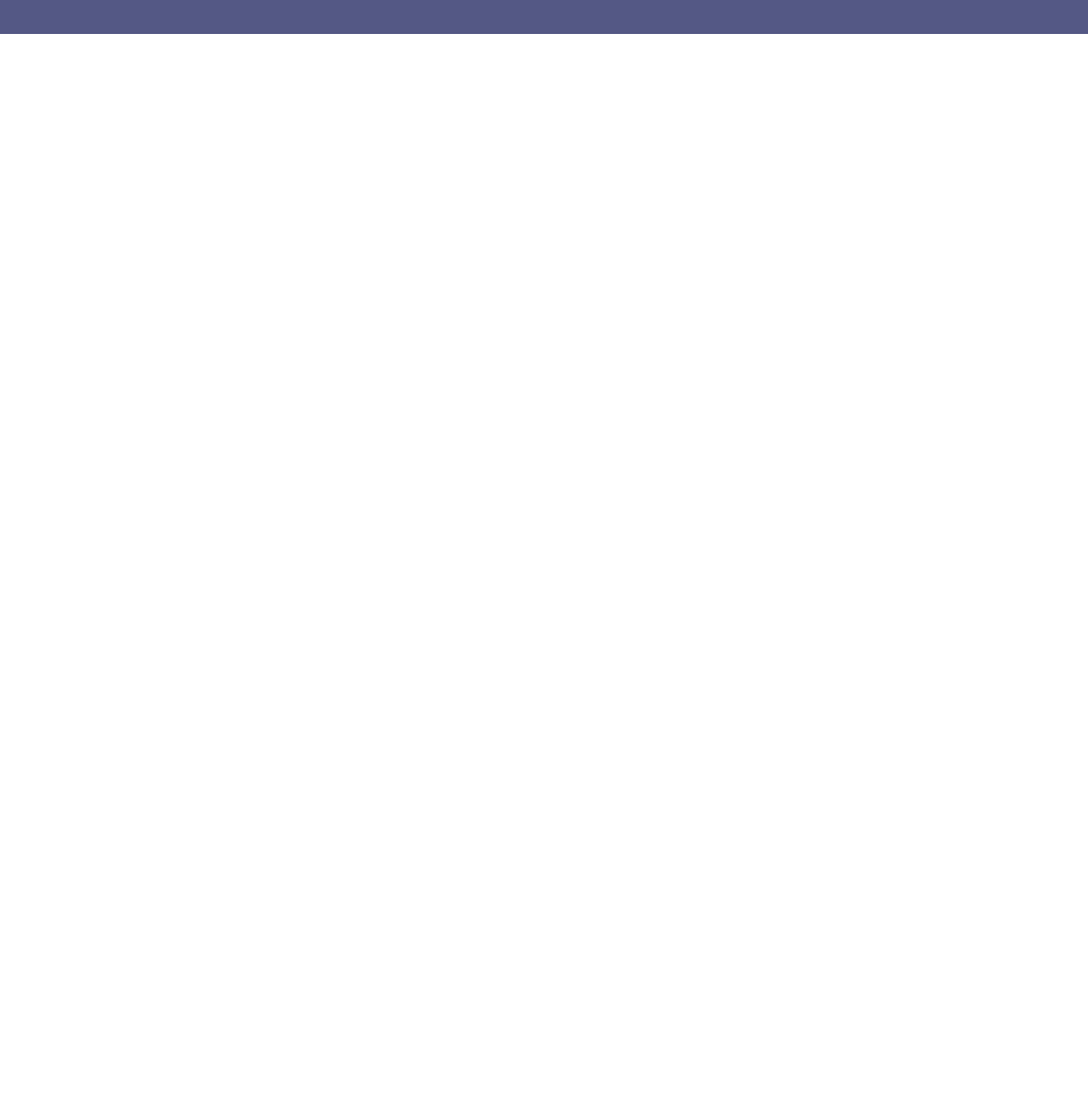
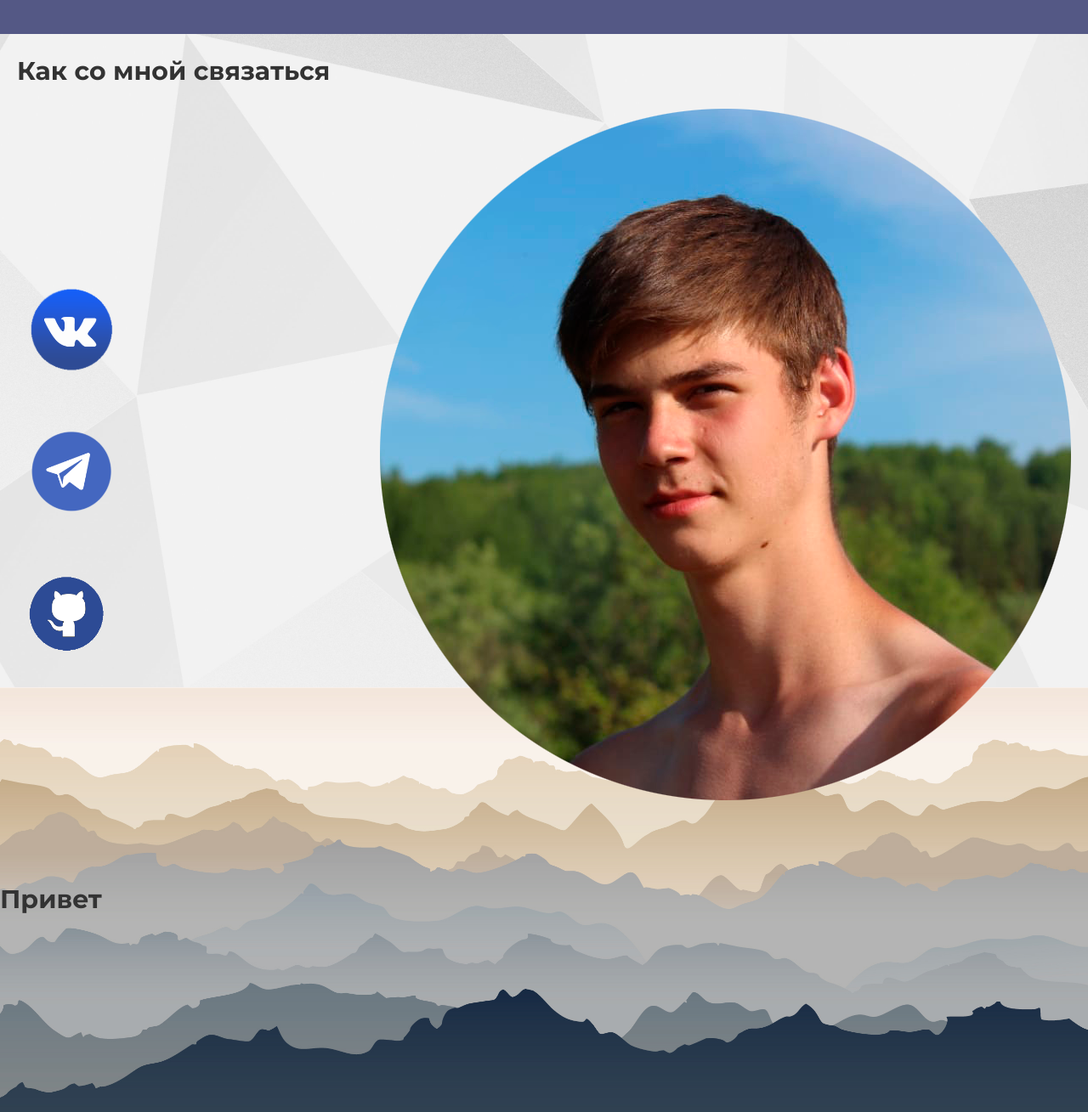
Before and after one commit to Roman-Ivanitch/first_site, a plain HTML site: page html/ivanitch.html in a window 1280 px wide. Shown: the part 760-2069 px from the top of the page at 85% size. Before the commit the page ends 800 px from the top, so only its background shows below. Drawn offline with Linux system fonts and the light colour scheme.

Commit message:
add social on my page

```diff
--- a/css/style_alekseevsk.css
+++ b/css/style_alekseevsk.css
@@ -131,7 +131,7 @@ h1, h2, h3, h4, h5, h6 {
     width: 100%;
     height: 100vh;
 
-    background: url("../img/alekseevsk.jpg") center no-repeat;
+    background: url("../image/alekseevsk.jpg") center no-repeat;
     -webkit-background-size: cover;
     background-size: cover;
 }
--- a/css/style_ivanitch.css
+++ b/css/style_ivanitch.css
@@ -123,3 +123,95 @@ h1, h2, h3, h4, h5, h6 {
     /* text-transform: uppercase; */
     line-height: 1.6;
 }
+
+
+.services {
+    display: flex;
+    flex-direction: column;
+    justify-content: center;
+    width: 100%;
+    height: 500px;
+
+    background: url("../image/social_network.jpg") center no-repeat;
+    -webkit-background-size: cover;
+    background-size: cover;
+}
+
+.services__inner {
+    width: 100%;
+    /* max-width: 880px; */
+    margin: 0 auto;
+
+    text-align: left;
+}
+
+.social {
+    display: flex;
+    flex-direction: column;
+    justify-content: center;
+    width: 100%;
+    /* height: 100vh; */
+
+    background: url("../image/services.jpg") center no-repeat;
+    -webkit-background-size: cover;
+    background-size: cover;
+}
+.social__text {
+    text-align: left;
+    margin: 20px;
+}
+
+.Iam {
+    /* width: 100%; */
+    /* max-width: 880px; */
+    margin: 20px;
+    /* width: 20vh; */
+    height: 20vh;
+    text-align: right;
+    z-index: 2;
+}
+
+.icons {
+    /* align: left; */
+    text-align: left;
+    width: 20vh;
+    /* height: 20vh; */
+    z-index: 1;
+}
+
+
+/* это дал фотошоп, не придумал как использовать кроме как фона
+.VK {
+    background-image: url("../icons/VK.png");
+    position: center;
+
+    /* left: 256px;
+    top: 303px;
+
+    width: 100%;
+    height: 130px;
+    z-index: 3;
+  }
+  .github {
+    /* background-image: url("../image/github.png");
+    position: left;
+
+    /* left: 531px;
+    top: 172px; */
+
+    /* width: 130px;
+    height: 130px;
+    z-index: 4;
+  }
+  .TG {
+    /* background-image: url("../image/TG.png");
+    position: left;
+
+    /* left: 447px;
+    top: 357px;
+
+    width: 130px;
+    height: 130px;
+    z-index: 2;
+  }
+   */
--- a/html/ivanitch.html
+++ b/html/ivanitch.html
@@ -30,12 +30,40 @@
                 <h2>electronics engineer</h2>
                 <h1 class="intro__title">Иваныч</h1>
                 <h2 class="intro__text">
-                    Я роман Иваныч. Инженер, электронщик и долбаёб раз занимаюсь хернёй.<br>
-                    Могу предоставить услуги по 3D печати, создание эл.схем и разработки печатной платы для неё. могу починить иж юпитер и любую проводку советского мотоцикла.
+                    Я Роман Иваныч. Инженер, электронщик и долбаёб раз занимаюсь хернёй.<br>
+                    Это моя информационная страничка. Как со мной связаться, мои проекты и услуги.
                 </h2>
 
 
             </div>
         </div>
+    </div>
+
+
+    <div class="social">
+        <div class="container">
+            <div class="social__text">
+                <h1>Как со мной связаться</h1>
+            </div>
+            <div class="Iam">
+
+                <img src = "../image/iam.png">
+
+            </div>
+            <div class="icons">
+                <a href="https://vk.com/rassir"><img src = "../icons/VK.png" class="icons"></a>
+                <a href="https://t.me/Hacker_Roma"><img src = "../icons/TG.png" class="icons"></a>
+                <a href="https://github.com/Roman-Ivanitch"><img src = "../icons/GitHub.png" class="icons"></a>
+            </div>
+        </div>
+    </div>
+
+    <div class="services">
+        <div class="services__inner">
+
+            <h1>Привет</h1>
+        </div>
+    </div>
+
 </body>
 </html>
```
Also changed, not shown: html/abram.html (+5 -0 lines), icons/Discord.png (added), icons/GitHub.png (added), icons/Gmail.png (added), icons/Steam.png (added), icons/TG.png (added), icons/vk.png (added), image/iam.png (added), image/services.jpg (added), image/social_network.jpg (added), 1 other file.
